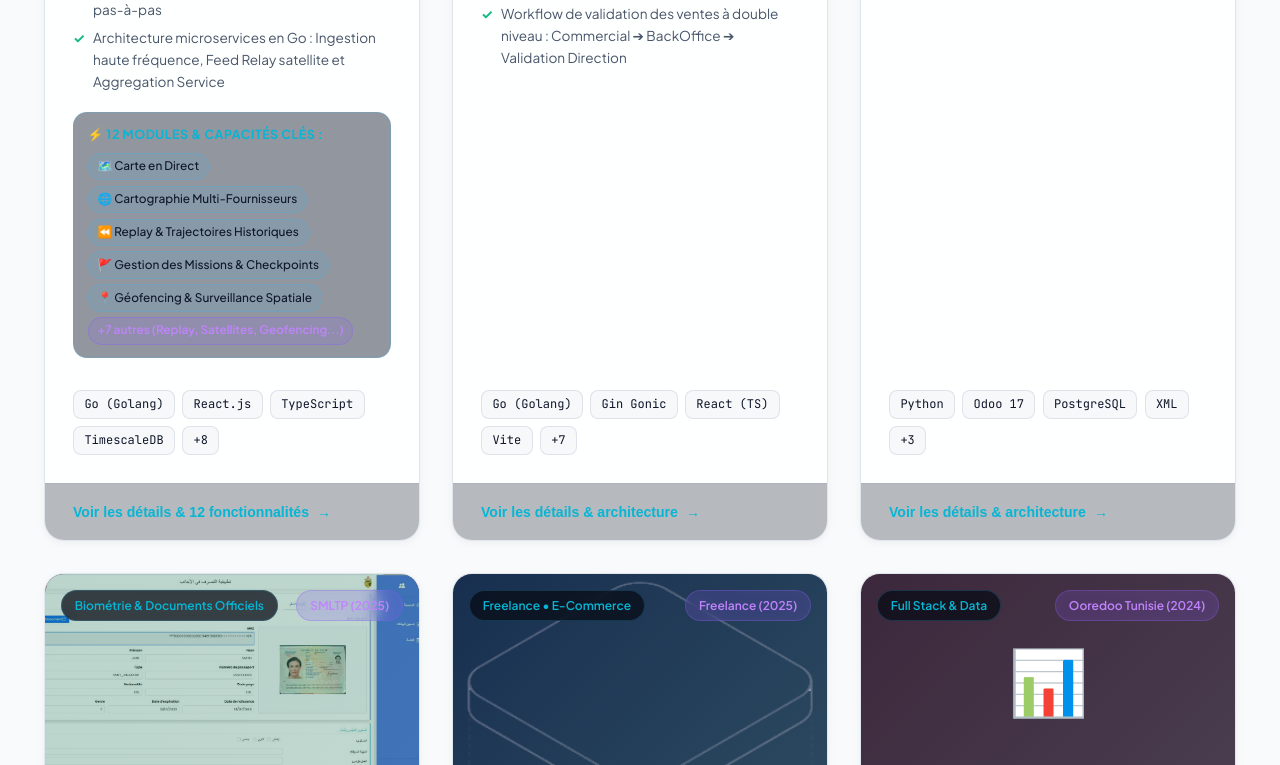
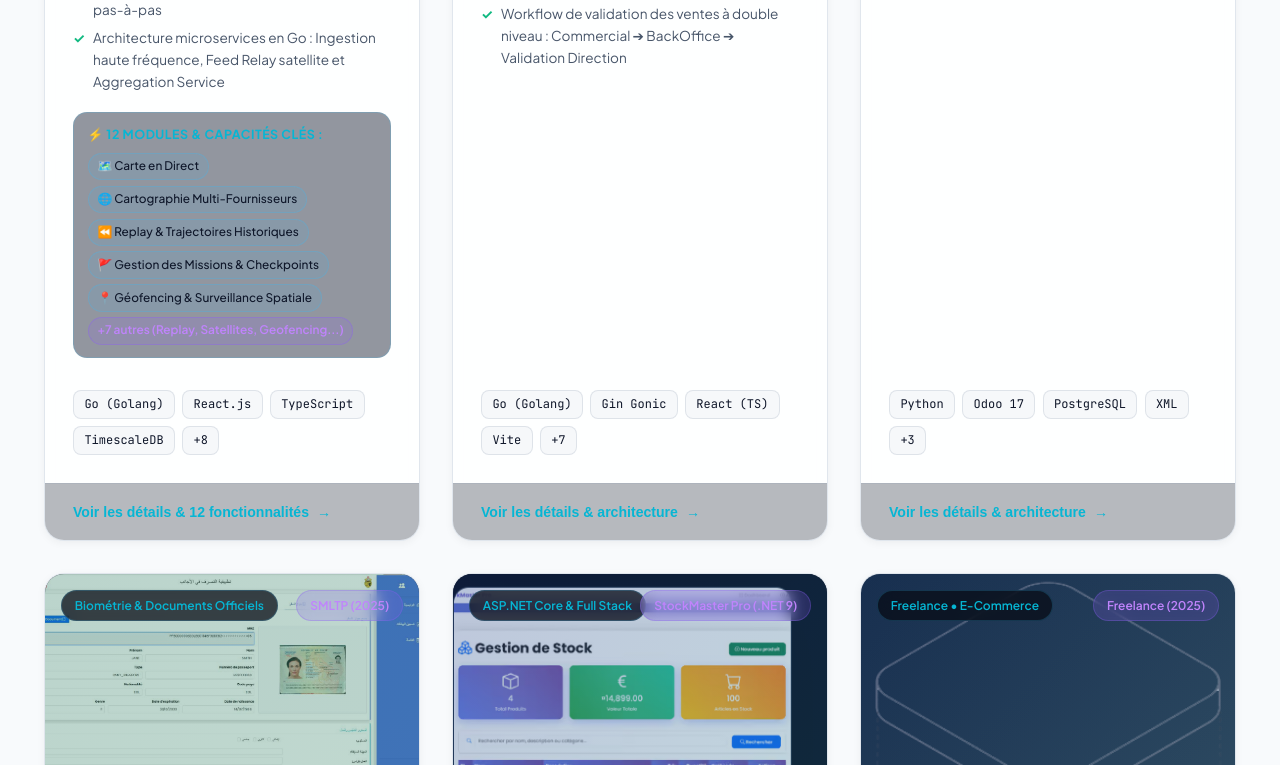
Before and after one commit to nayrouz-d/portfolio, a plain HTML site: page index.html in a window 1280 px wide. Shown: the part 2035-2800 px from the top of the page. Drawn offline with Linux system fonts and the light colour scheme.

Commit message:
feat: add StockMaster Pro ASP.NET and CampConnect projects, order chronologically

```diff
--- a/script.js
+++ b/script.js
@@ -157,6 +157,41 @@ const PROJECTS_DATA = [
     }
   },
   {
+    id: "odoo-erp-suite",
+    title: "Modules Métier & Personnalisation Odoo 17",
+    category: "erp",
+    categoryLabel: "ERP & Automatisation",
+    contextBadge: "VMD Solutions (2026)",
+    year: "2026",
+    dateOrder: 202601,
+    role: "Développeur & Admin Odoo",
+    icon: "💼",
+    gradient: "linear-gradient(135deg, #8b5cf6, #c084fc)",
+    shortDesc: "Développement sur-mesure de modules métier Odoo 17, interconnexion avec les flux de géolocalisation et automatisation de processus d'entreprise.",
+    highlights: [
+      "Conception de modules Odoo 17 pour la gestion d'actifs et d'abonnements télématiques",
+      "Interfaçage API REST entre Odoo et les microservices de tracking VMDTrac",
+      "Génération automatisée de rapports, factures et tableaux de bord financiers",
+      "Administration système, déploiement Docker et sécurisation des bases de données Odoo"
+    ],
+    techStack: ["Python", "Odoo 17", "PostgreSQL", "XML", "API REST", "Docker", "Linux"],
+    metrics: {
+      "ERP Version": "Odoo 17 Enterprise",
+      "Modules": "Sur-mesure",
+      "Interconnexion": "API REST Temps Réel",
+      "Données": "PostgreSQL Dédié"
+    },
+    deepDive: {
+      challenge: "Éliminer la double saisie entre la plateforme de télémétrie VMDTrac et le logiciel de gestion de facturation et d'actifs de l'entreprise.",
+      solution: "Développement d'un module Odoo dédié qui interroge et reçoit les événements de VMDTrac via API REST, synchronise les numéros IMEI des boîtiers, met à jour les statuts de compte et automatise la facturation.",
+      results: [
+        "Suppression totale des redondances de données et des erreurs de saisie",
+        "Génération en un clic des rapports mensuels pour les clients abonnés",
+        "Mise à niveau sereine vers Odoo 17 avec une base de code documentée et maintenable"
+      ]
+    }
+  },
+  {
     id: "smltp-foreigners",
     title: "Gestion des Étrangers & Enrôlement Biométrique",
     category: "fullstack",
@@ -193,72 +228,42 @@ const PROJECTS_DATA = [
     }
   },
   {
-    id: "ooredoo-traceability",
-    title: "Traçabilité des Flux Data & Analytics BI",
+    id: "gestion-stock-aspnet",
+    title: "StockMaster Pro – Gestion de Stock & Inventaire ASP.NET Core",
     category: "fullstack",
-    categoryLabel: "Full Stack & Data",
-    contextBadge: "Ooredoo Tunisie (2024)",
-    year: "2024",
-    dateOrder: 202407,
-    role: "Stagiaire Développeur Full Stack",
-    icon: "📊",
-    gradient: "linear-gradient(135deg, #f43f5e, #fb7185)",
-    shortDesc: "Plateforme web de traçabilité complète des activités Data avec automatisation des flux par Spring Batch et tableaux de bord décisionnels Power BI.",
+    categoryLabel: "ASP.NET Core & Full Stack",
+    contextBadge: "StockMaster Pro (.NET 9)",
+    year: "2025",
+    dateOrder: 202508,
+    role: "Développeuse Full Stack C# / .NET",
+    icon: "📦",
+    image: "assets/gestion_stock_aspnet.png",
+    gallery: [
+      { label: "📊 Tableau de Bord & Inventaire", src: "assets/gestion_stock_aspnet.png" },
+      { label: "🔍 Filtres & Actions CRUD", src: "assets/gestion_stock_ui.png" }
+    ],
+    gradient: "linear-gradient(135deg, #2563eb, #38bdf8)",
+    shortDesc: "Application web d'administration et de gestion des stocks développée sous ASP.NET Core 9 (C#) et Entity Framework Core : suivi d'inventaire en temps réel, indicateurs KPIs (valeur globale, unités en stock, alertes de réapprovisionnement), recherche dynamique, catégorisation et opérations CRUD sécurisées avec SQLite/SQL Server.",
     highlights: [
-      "Automatisation d'ingestion quotidienne de gros volumes de fichiers avec Spring Batch",
-      "Réduction spectaculaire de 90 % des interventions manuelles quotidiennes",
-      "Intégration d'un tableau de bord dynamique Power BI pour le suivi et l'analyse",
-      "Pipeline CI/CD Jenkins pour des déploiements fiables et automatisés"
+      "Tableau de bord KPIs en direct : 4 produits référencés, 14 899,00 € de valeur d'inventaire et 100 unités en stock",
+      "Moteur de recherche instantané et filtrage multi-critères par catégories (Informatique, Accessoires)",
+      "Cycle CRUD complet (Créer, Consulter, Modifier, Supprimer) avec formulaires validés par DataAnnotations",
+      "Architecture MVC découplée sous .NET 9 avec persistance relationnelle via Entity Framework Core & SQLite"
     ],
-    techStack: ["Spring Boot", "Angular", "Spring Batch", "Power BI", "Jenkins CI/CD", "SQL", "Git"],
+    techStack: ["C#", ".NET 9", "ASP.NET Core MVC", "Entity Framework Core", "SQLite", "Bootstrap 5", "HTML5/CSS3"],
     metrics: {
-      "Automatisation": "-90% d'effort manuel",
-      "Performance": "Batch Quotidien Auto",
-      "Reporting": "Power BI Interactif",
-      "Déploiement": "CI/CD Jenkins"
+      "Framework": "ASP.NET Core (.NET 9)",
+      "ORM & Data": "EF Core & SQLite",
+      "Architecture": "MVC Pattern & Repos",
+      "UI & Style": "Bootstrap 5 Responsive"
     },
     deepDive: {
-      challenge: "Les équipes data devaient auditer et vérifier manuellement des centaines de flux de données chaque jour, entraînant des retards d'analyse et un risque accru d'erreur humaine.",
-      solution: "Mise en place d'une chaîne automatisée avec Spring Batch pour parser, valider et stocker les données en continu, couplée à un portail web Angular réactif et des visualisations Power BI pour les managers opérationnels.",
+      challenge: "Concevoir une application de gestion d'inventaire fluide, fiable et ergonomique pour les gestionnaires de stocks, permettant de suivre la valeur des immobilisations, d'alerter sur les ruptures et de faciliter les opérations d'ajustement sans complexité d'installation.",
+      solution: "Architecture robuste ASP.NET Core MVC sous .NET 9 avec injection de dépendance native, persistance relationnelle via Entity Framework Core avec migrations automatiques, interface Bootstrap 5 moderne aux contrastes soignés, et validation stricte des modèles côté serveur et côté client.",
       results: [
-        "Gain de temps massif : les interventions manuelles ont chuté de 90%",
-        "Traçabilité infaillible et alertes automatiques en cas d'incohérence",
-        "Automatisation du cycle de build et test grâce à Jenkins"
-      ]
-    }
-  },
-  {
-    id: "odoo-erp-suite",
-    title: "Modules Métier & Personnalisation Odoo 17",
-    category: "erp",
-    categoryLabel: "ERP & Automatisation",
-    contextBadge: "VMD Solutions (2026)",
-    year: "2026",
-    dateOrder: 202601,
-    role: "Développeur & Admin Odoo",
-    icon: "💼",
-    gradient: "linear-gradient(135deg, #8b5cf6, #c084fc)",
-    shortDesc: "Développement sur-mesure de modules métier Odoo 17, interconnexion avec les flux de géolocalisation et automatisation de processus d'entreprise.",
-    highlights: [
-      "Conception de modules Odoo 17 pour la gestion d'actifs et d'abonnements télématiques",
-      "Interfaçage API REST entre Odoo et les microservices de tracking VMDTrac",
-      "Génération automatisée de rapports, factures et tableaux de bord financiers",
-      "Administration système, déploiement Docker et sécurisation des bases de données Odoo"
-    ],
-    techStack: ["Python", "Odoo 17", "PostgreSQL", "XML", "API REST", "Docker", "Linux"],
-    metrics: {
-      "ERP Version": "Odoo 17 Enterprise",
-      "Modules": "Sur-mesure",
-      "Interconnexion": "API REST Temps Réel",
-      "Données": "PostgreSQL Dédié"
-    },
-    deepDive: {
-      challenge: "Éliminer la double saisie entre la plateforme de télémétrie VMDTrac et le logiciel de gestion de facturation et d'actifs de l'entreprise.",
-      solution: "Développement d'un module Odoo dédié qui interroge et reçoit les événements de VMDTrac via API REST, synchronise les numéros IMEI des boîtiers, met à jour les statuts de compte et automatise la facturation.",
-      results: [
-        "Suppression totale des redondances de données et des erreurs de saisie",
-        "Génération en un clic des rapports mensuels pour les clients abonnés",
-        "Mise à niveau sereine vers Odoo 17 avec une base de code documentée et maintenable"
+        "Génération automatique des indicateurs clés (valeur totale du stock calculée dynamiquement, nombre d'articles critiques)",
+        "Traitement ultra-rapide des requêtes avec Entity Framework Core et base SQLite légère",
+        "Code source modulaire prêt pour une mise à l'échelle vers SQL Server ou PostgreSQL en production"
       ]
     }
   },
@@ -300,6 +305,80 @@ const PROJECTS_DATA = [
         "Interface responsive et luxueuse inspirée du design system Apple avec chargement instantané",
         "Processus d'achat simplifié et transparent pour les clients tunisiens avec calcul en Dinars (DT)",
         "Administration autonome sans connaissance technique pour le gérant de la boutique"
+      ]
+    }
+  },
+  {
+    id: "campconnect-tn",
+    title: "CampConnect – Organisation de Campings & Réservation de Tentes",
+    category: "fullstack",
+    categoryLabel: "Full Stack & Plein Air",
+    contextBadge: "Plateforme Collaborative (2024)",
+    year: "2024",
+    dateOrder: 202410,
+    role: "Ingénieure Full Stack / Web Developer",
+    icon: "⛺",
+    image: "assets/camping_platform_banner.png",
+    gallery: [
+      { label: "🏕️ Plateforme & Réservation", src: "assets/camping_platform_banner.png" }
+    ],
+    gradient: "linear-gradient(135deg, #059669, #10b981)",
+    shortDesc: "Plateforme web collaborative dédiée aux passionnés de randonnée et de plein air : réservation en ligne de tentes et équipements outdoor, planification d'événements de camping (bivouacs, randos), forum de discussion communautaire en temps réel et partage de spots naturels.",
+    highlights: [
+      "Module de réservation de tentes et matériel de bivouac avec calendrier de disponibilités en temps réel",
+      "Organisation et création d'événements de camping : localisation, date, difficulté, nombre de participants et météo",
+      "Espace de discussion & messagerie interactive (WebSocket) pour la coordination, le covoiturage et les conseils matériel",
+      "Système d'évaluation, avis certifiés et fiches détaillées des spots de camping et bivouac"
+    ],
+    techStack: ["Spring Boot", "Angular", "Java", "TypeScript", "WebSocket", "API REST", "PostgreSQL", "Bootstrap"],
+    metrics: {
+      "Réservations": "Tentes & Matériel 24/7",
+      "Communauté": "Messagerie & Forum direct",
+      "Événements": "Campings & Randonnées",
+      "Architecture": "Spring Boot & Angular"
+    },
+    deepDive: {
+      challenge: "Les amateurs de camping et de bivouac en pleine nature peinent souvent à louer du matériel de qualité, à trouver des partenaires de camp fiables et à échanger des informations sécurisées sur l'état des sites naturels.",
+      solution: "Conception d'une plateforme web complète combinant un système e-commerce de réservation locative de matériel (tentes 2/4 places, sacs de couchage, réchauds), un gestionnaire d'événements de groupe et un salon de discussion interactif temps réel via WebSockets pour planifier les départs et covoiturages.",
+      results: [
+        "Expérience utilisateur fluide de la réservation de tente jusqu'au point de rendez-vous du camp",
+        "Canal de discussion actif permettant une logistique sans friction entre campeurs",
+        "Architecture sécurisée avec authentification JWT et gestion des rôles (campeur, organisateur, loueur)"
+      ]
+    }
+  },
+  {
+    id: "ooredoo-traceability",
+    title: "Traçabilité des Flux Data & Analytics BI",
+    category: "fullstack",
+    categoryLabel: "Full Stack & Data",
+    contextBadge: "Ooredoo Tunisie (2024)",
+    year: "2024",
+    dateOrder: 202407,
+    role: "Stagiaire Développeur Full Stack",
+    icon: "📊",
+    gradient: "linear-gradient(135deg, #f43f5e, #fb7185)",
+    shortDesc: "Plateforme web de traçabilité complète des activités Data avec automatisation des flux par Spring Batch et tableaux de bord décisionnels Power BI.",
+    highlights: [
+      "Automatisation d'ingestion quotidienne de gros volumes de fichiers avec Spring Batch",
+      "Réduction spectaculaire de 90 % des interventions manuelles quotidiennes",
+      "Intégration d'un tableau de bord dynamique Power BI pour le suivi et l'analyse",
+      "Pipeline CI/CD Jenkins pour des déploiements fiables et automatisés"
+    ],
+    techStack: ["Spring Boot", "Angular", "Spring Batch", "Power BI", "Jenkins CI/CD", "SQL", "Git"],
+    metrics: {
+      "Automatisation": "-90% d'effort manuel",
+      "Performance": "Batch Quotidien Auto",
+      "Reporting": "Power BI Interactif",
+      "Déploiement": "CI/CD Jenkins"
+    },
+    deepDive: {
+      challenge: "Les équipes data devaient auditer et vérifier manuellement des centaines de flux de données chaque jour, entraînant des retards d'analyse et un risque accru d'erreur humaine.",
+      solution: "Mise en place d'une chaîne automatisée avec Spring Batch pour parser, valider et stocker les données en continu, couplée à un portail web Angular réactif et des visualisations Power BI pour les managers opérationnels.",
+      results: [
+        "Gain de temps massif : les interventions manuelles ont chuté de 90%",
+        "Traçabilité infaillible et alertes automatiques en cas d'incohérence",
+        "Automatisation du cycle de build et test grâce à Jenkins"
       ]
     }
   },
```
Also changed, not shown: index.html (+8 -6 lines), assets/camping_platform_banner.png (added), assets/gestion_stock_aspnet.png (added), assets/gestion_stock_ui.png (added).
